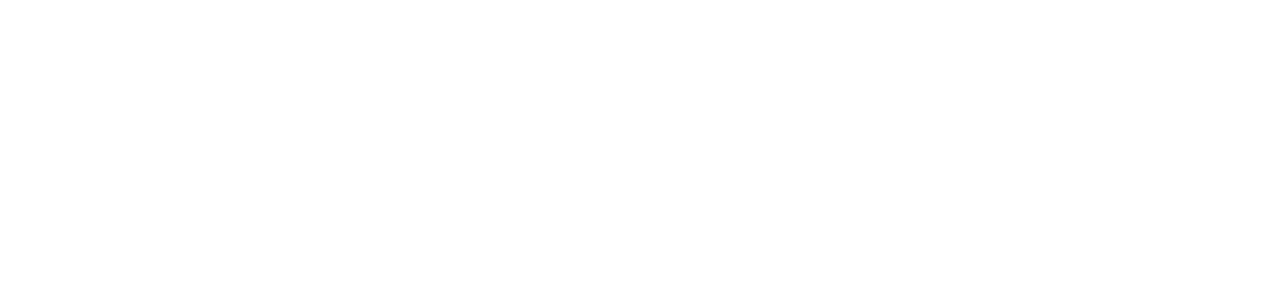
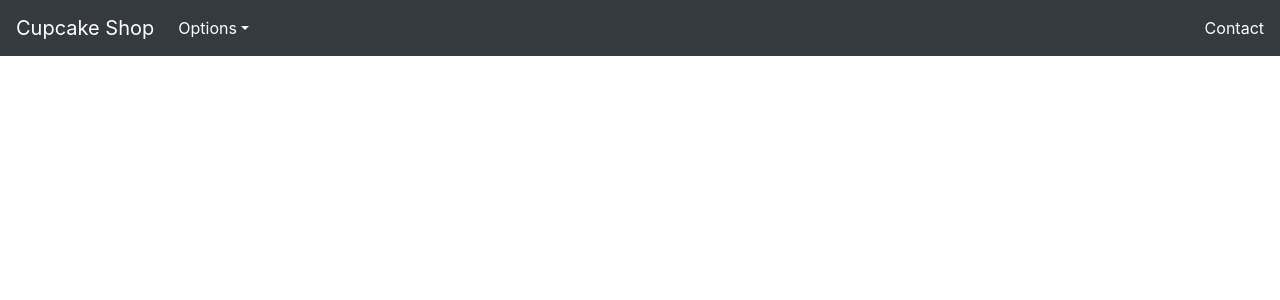
Before and after one commit to LawrenceObote/CupcakeE-Commerce, a React (Create React App) app in the folder Client/cupcake-shop/: page /cupcakes in a window 1280 px wide. Shown: the top 300 px of the page. Built offline with nearby package versions, Linux system fonts and the light colour scheme.

Commit message:
Added navigation bar to every page

```diff
--- a/Client/cupcake-shop/src/App.js
+++ b/Client/cupcake-shop/src/App.js
@@ -7,6 +7,10 @@
   Link
 } from "react-router-dom";
 import Home from './components/Home';
+import Cupcakes from './components/Cupcakes';
+import CakeBatter from './components/CakeBatter';
+import Frosting from './components/CakeBatter';
+import Contact from './components/Contact';
 
 class App extends Component {
   render() {
@@ -14,10 +18,10 @@
     <Router>
       <Switch>
         <Route path='/' exact={true} component={Home}></Route>
-        <Route path='/cupcakes' exact={true}></Route>
-        <Route path='/cakebatter' exact={true}></Route>
-        <Route path='/frosting' exact={true}></Route>
-        <Route path='/contact' exact={true}></Route>
+        <Route path='/cupcakes' exact={true} component={Cupcakes}></Route>
+        <Route path='/cakebatter' exact={true} component={CakeBatter}></Route>
+        <Route path='/frosting' exact={true} component={Frosting}></Route>
+        <Route path='/contact' exact={true} component={Contact}></Route>
       </Switch>
     </Router>
   )
--- /dev/null
+++ b/Client/cupcake-shop/src/components/CakeBatter.js
@@ -0,0 +1,10 @@
+import React from 'react'
+import NavigationBar from './NavigationBar'
+
+export default function CakeBatter() {
+    return (
+        <div>
+            <NavigationBar></NavigationBar>
+        </div>
+    )
+}
--- /dev/null
+++ b/Client/cupcake-shop/src/components/Contact.js
@@ -0,0 +1,10 @@
+import React from 'react'
+import NavigationBar from './NavigationBar'
+
+export default function Contact() {
+    return (
+        <div>
+            <NavigationBar></NavigationBar>
+        </div>
+    )
+}
--- /dev/null
+++ b/Client/cupcake-shop/src/components/Cupcakes.js
@@ -0,0 +1,10 @@
+import React from 'react'
+import NavigationBar from './NavigationBar'
+
+export default function Cupcakes() {
+    return (
+        <div>
+            <NavigationBar></NavigationBar>
+        </div>
+    )
+}
```
Also changed, not shown: Client/cupcake-shop/src/components/Frosting.js (added, +9 -0 lines).
